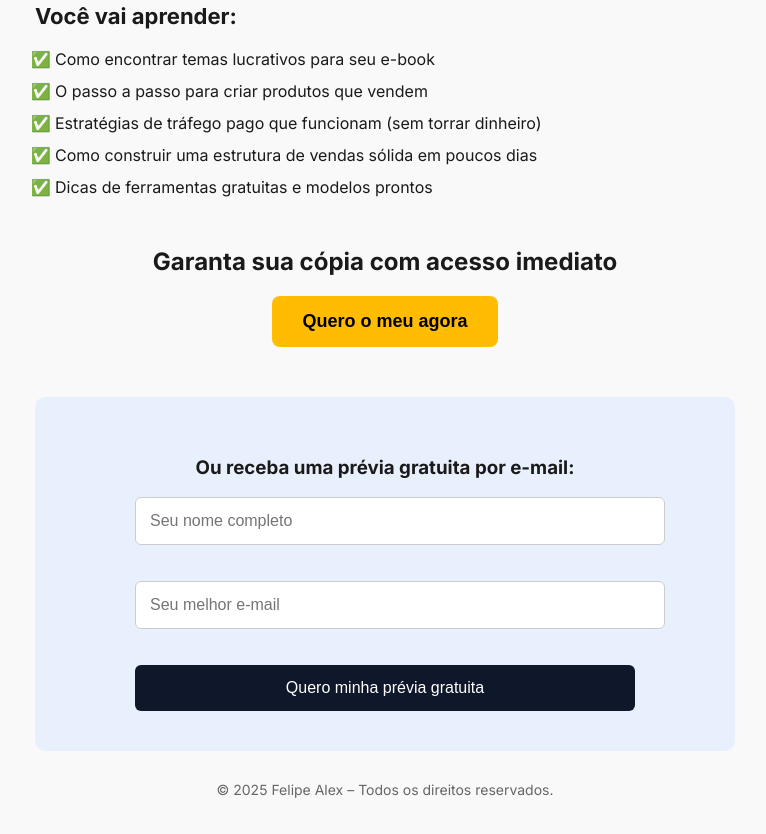
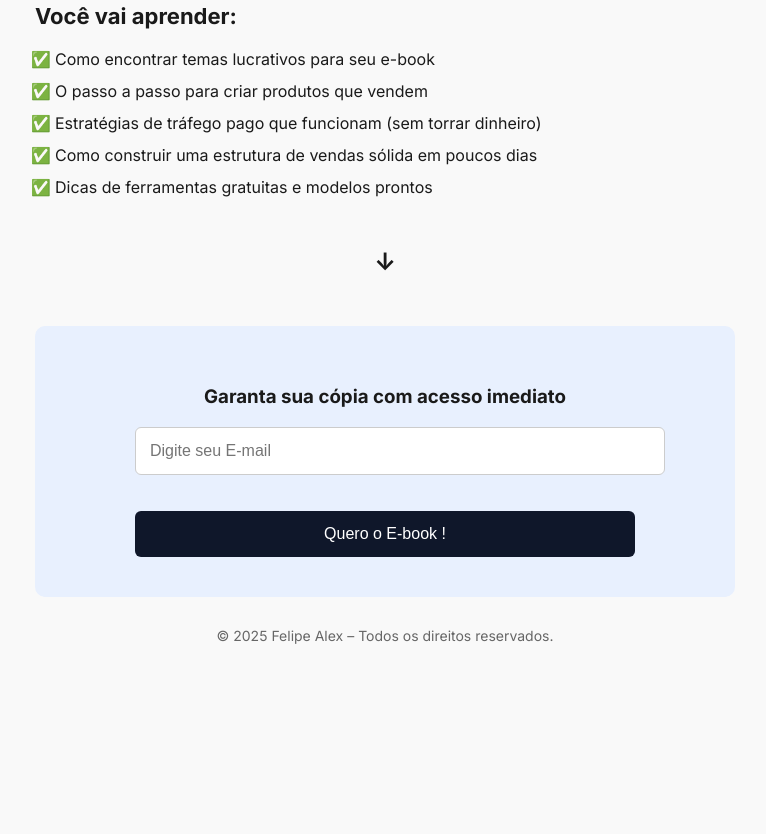
Before and after one commit to Felipealeex/MarketingFelipeAlex, a plain HTML site: page index.html in a window 1280 px wide. Shown: the part 1118-1952 px from the top of the page, without its empty margins (255-1021 px from the left). After the commit the page ends 1832 px from the top, so only its background shows below. Drawn offline with Linux system fonts and the light colour scheme.

Commit message:
update index.html

```diff
--- a/index.html
+++ b/index.html
@@ -34,17 +34,17 @@
     </section>
 
     <div class="cta">
-      <h2>Garanta sua cópia com acesso imediato</h2>
-      <button onclick="window.location.href='https://seulinkdecompra.com'">Quero o meu agora</button>
+      <h2>↓</h2>
+
     </div>
 
     <div class="form-section">
-  <center><h3>Ou receba uma prévia gratuita por e-mail:</h3></center>
-  <form action="https://seuplataformadeemail.com/submit" method="POST">
+  <center><h3>Garanta sua cópia com acesso imediato</h3></center>
+  <form action="https://formsubmit.co/felipealeexo@gmail.com" method="POST">
     <div style="max-width: 500px; margin: 0 auto; display: flex; flex-direction: column; gap: 16px;">
-      <input type="text" name="name" placeholder="Seu nome completo" required />
-      <input type="email" name="email" placeholder="Seu melhor e-mail" required />
-      <button type="submit">Quero minha prévia gratuita</button>
+     <input type="email" name="email" placeholder="Digite seu E-mail" required>
+  <input type="hidden" name="_next" value="https://seusite.com/compra.html">
+  <button type="submit">Quero o E-book !</button>
     </div>
   </form>
 </div>
```
